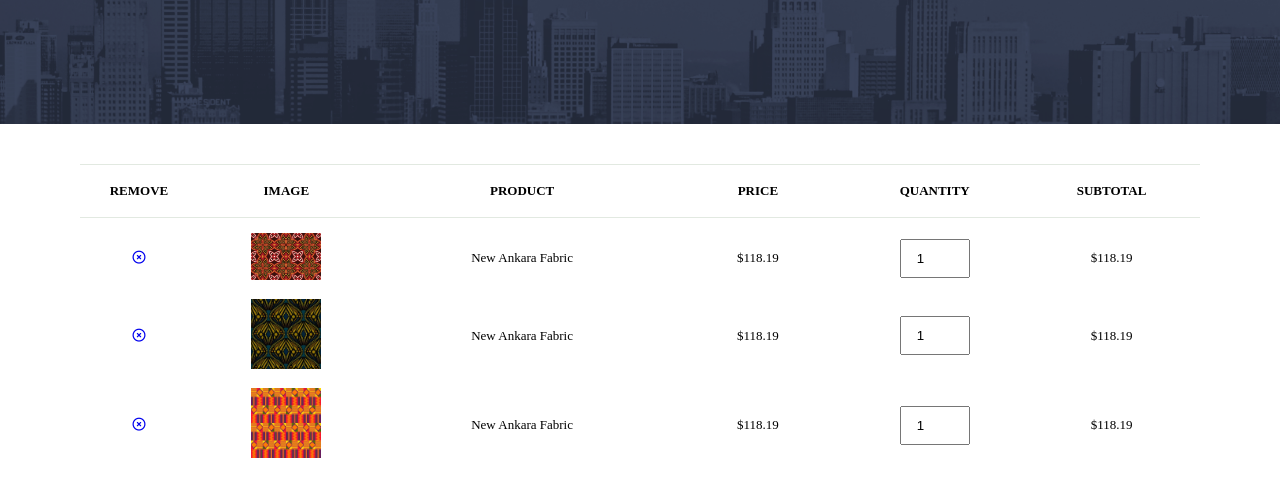
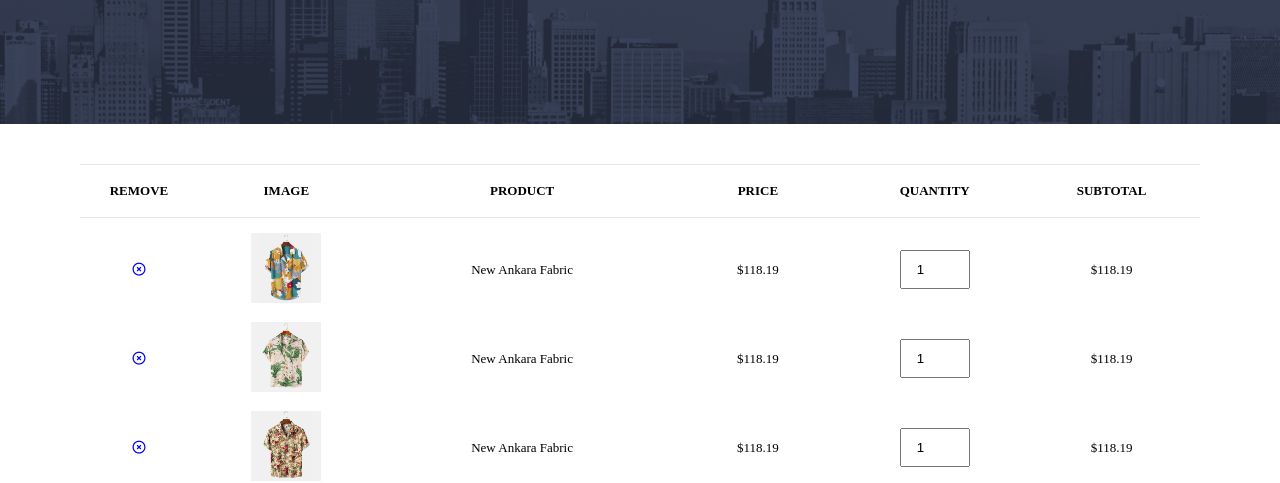
Before and after one commit to Dannyswiss1/Cara-E-Commerce, a plain HTML site: page cart.html in a window 1280 px wide. Shown: the part 324-807 px from the top of the page. Drawn offline with Linux system fonts and the light colour scheme.

Commit message:
added correction to cart page

```diff
--- a/cart.html
+++ b/cart.html
@@ -55,7 +55,7 @@
             </td>
             <td>
               <img
-                src="img2/360_F_555310082_tLZCRC5OXbPNX2lNXVE0AjQPKsdk2MJ9.jpg"
+                src="img/products/f1.jpg"
                 alt=""
               />
             </td>
@@ -70,7 +70,7 @@
             </td>
             <td>
               <img
-                src="img2/360_F_557743885_GTPEZPdffanXrQBLbOh7hkOXdffZTux0.jpg"
+                src="img/products/f2.jpg"
                 alt=""
               />
             </td>
@@ -85,7 +85,7 @@
             </td>
             <td>
               <img
-                src="img2/360_F_574128683_dyVLGt7igukbboF9cdXv0xX6Ic3VyCVC.jpg"
+                src="img/products/f3.jpg"
                 alt=""
               />
             </td>
```
